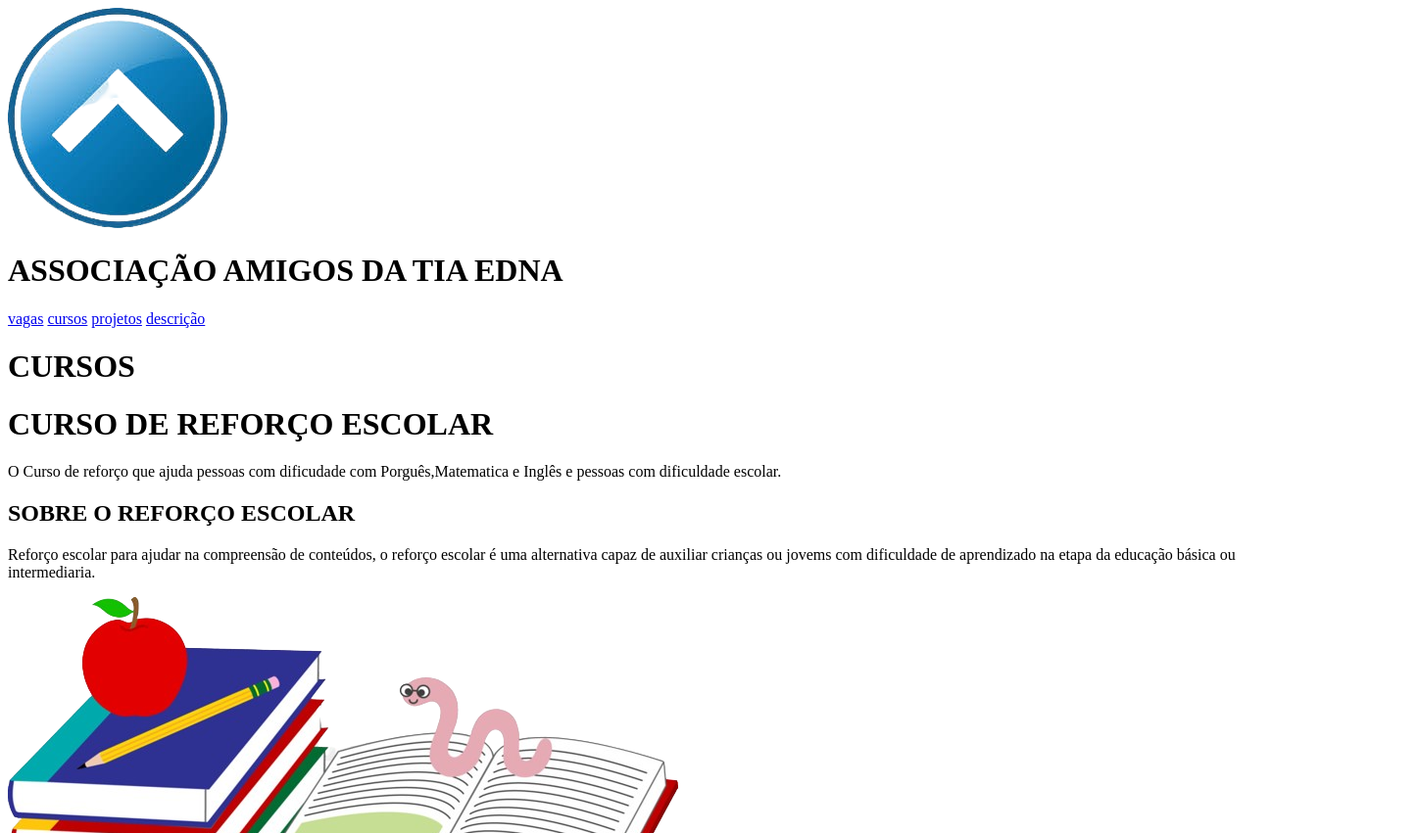
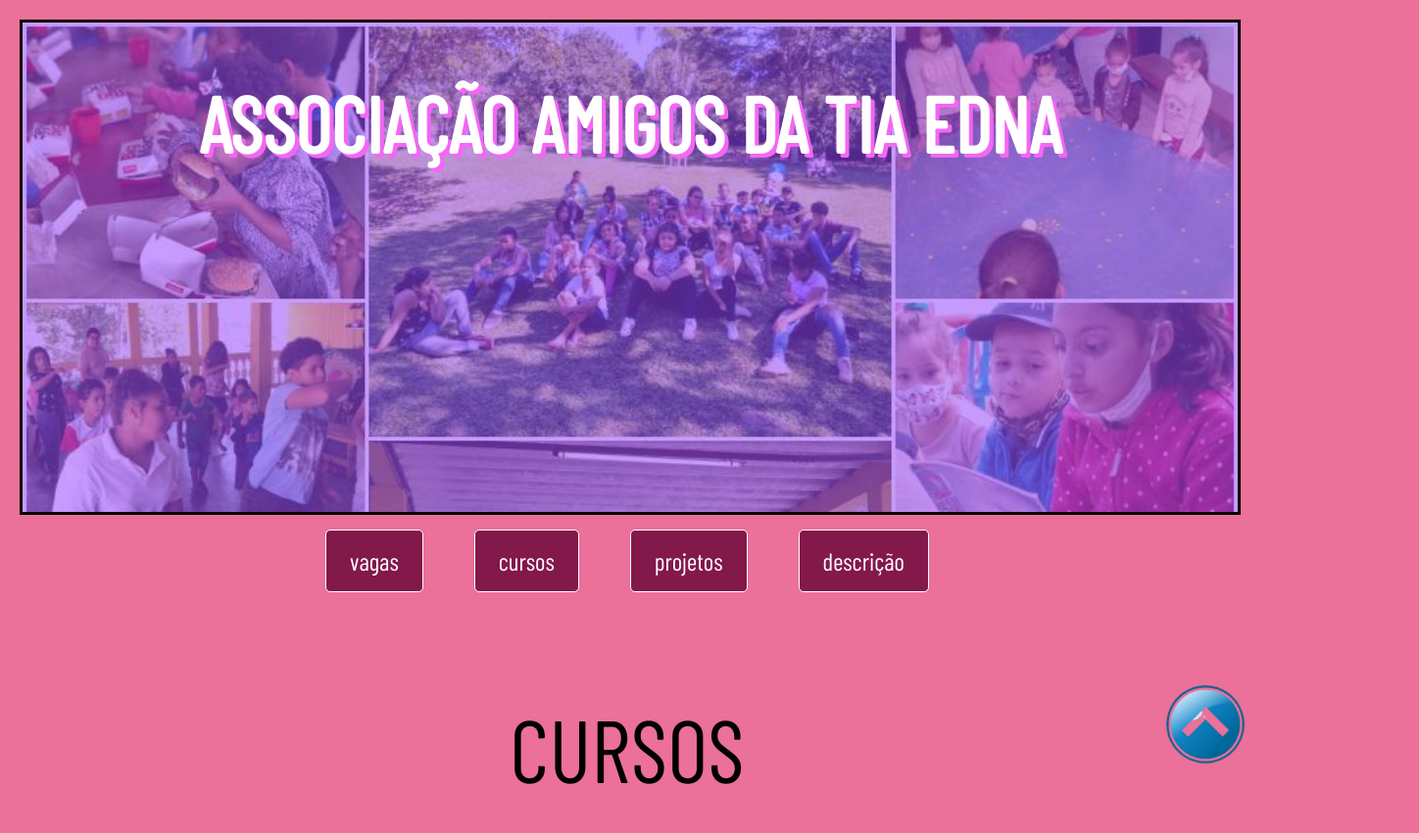
Before and after one commit to DouglasChagass/DouglasChagass.github.io, a plain HTML site: page index.html in a window 1280 px wide. Shown: the top 851 px of the page at 98% size, 1448 px wide, since content can reach past the window. Drawn offline with nearby package versions, Linux system fonts and the light colour scheme.

Commit message:
site ong.

```diff
--- a/index.html
+++ b/index.html
@@ -5,7 +5,7 @@
     <meta charset="UTF-8">
     <meta name="viewport" content="width=device-width, initial-scale=1.0">
     <title>A.A.T.E</title>
-    <link rel="stylesheet" href="css.css"><link rel="preconnect" href="https://fonts.googleapis.com">
+    <link rel="stylesheet" href="style.css"><link rel="preconnect" href="https://fonts.googleapis.com">
     <link rel="preconnect" href="https://fonts.gstatic.com" crossorigin>
     <link href="https://fonts.googleapis.com/css2?family=Barlow+Condensed&display=swap" rel="stylesheet">
     <script type="module" src="https://unpkg.com/ionicons@7.1.0/dist/ionicons/ionicons.esm.js"></script>
```
